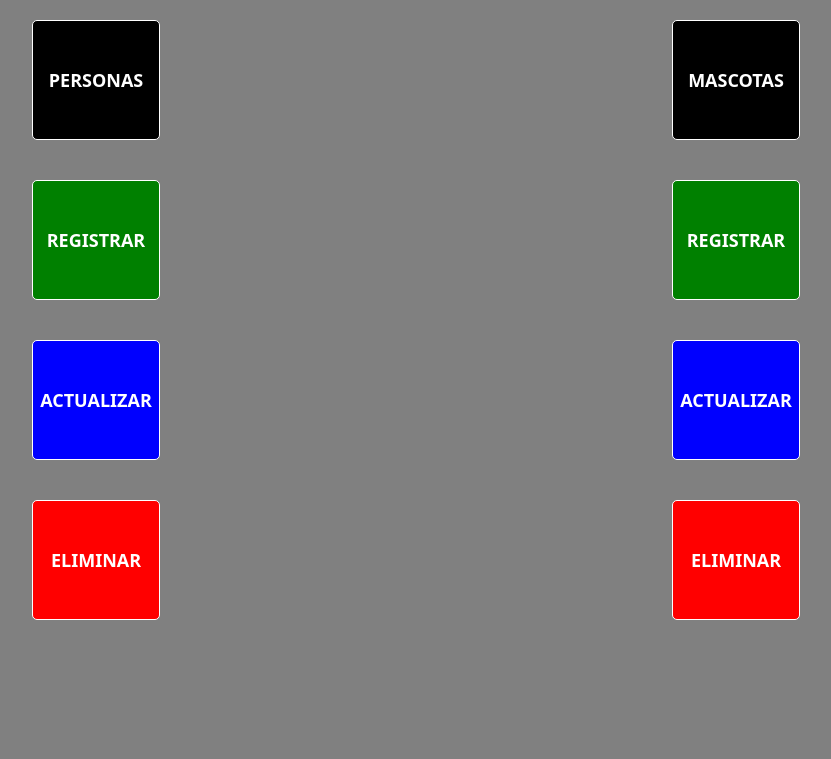
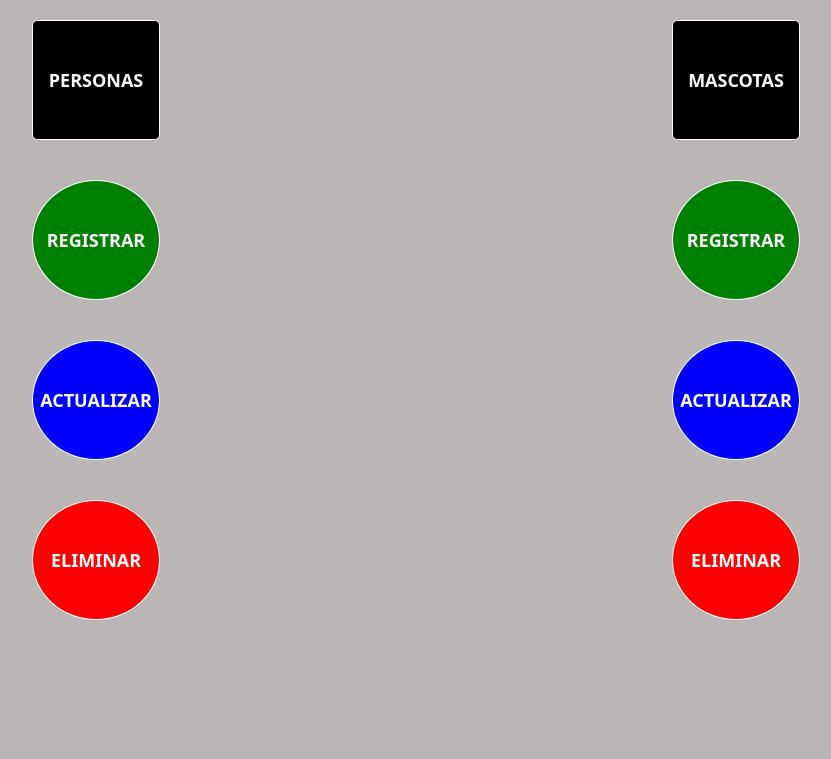
Before and after one commit to Matthew2720/Crud-relacional-1n, a Django app: page / in a window 1280 px wide. Shown: the top 759 px of the page, without its empty margins (224-1055 px from the left). Run offline with Django 4.2, Linux system fonts and the light colour scheme; some libraries are stand-ins or nearby versions.

Commit message:
cambios css

```diff
--- a/static/css/base.css
+++ b/static/css/base.css
@@ -1,5 +1,5 @@
 *{
-    background-color: gray;
+    background-color: rgb(187, 182, 182);
     margin: 0;
     padding: 0;
 }
@@ -76,17 +76,22 @@ form{
 
 .reg, .reg a{
     background-color: green;
+    border-radius: 100%;
 }
 
 .act, .act a{
     background-color: blue;
+    border-radius: 100%;
 }
 
 .del, .del a{
     background-color: red;
+    border-radius: 100%;
 }
 
 body a {
     color: white;
     text-decoration: none;
+    font-size: large;
+    font-weight: bolder;
 }
```
Also changed, not shown: db.sqlite3.
